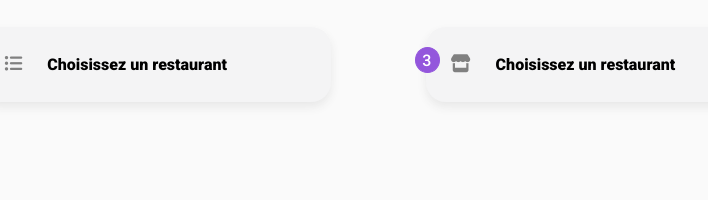
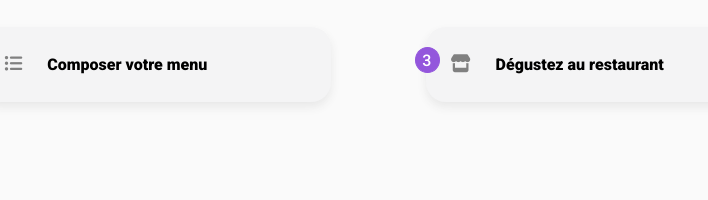
Before and after one commit to kokiz83/Ohmyfood, a website: page index.html in a window 1280 px wide. Shown: the part 457-657 px from the top of the page, 501-1209 px from the left. Drawn offline with Linux system fonts and the light colour scheme; a web font is replaced by a local one.

Commit message:
add modification html

```diff
--- a/index.html
+++ b/index.html
@@ -64,13 +64,13 @@
                     <button class="bouton">
                         <span class="numero">2</span>
                         <i class="fas fa-list-ul"></i>
-                        <span class="font">Choisissez un restaurant</span>
+                        <span class="font">Composer votre menu</span>
 
                     </button>
                     <button class="bouton">
                         <span class="numero">3</span>
                         <i class="fas fa-store "></i>
-                        <span class="font">Choisissez un restaurant</span>
+                        <span class="font">Dégustez au restaurant</span>
 
                     </button>
 
--- a/sass/bases/animations.scss
+++ b/sass/bases/animations.scss
@@ -27,7 +27,7 @@
 @keyframes rotate {
     0% {
 
-        transform: rotate(-270deg);
+        transform: rotate(360deg);
     }
 
     100% {
--- a/sass/utiles/mixins.scss
+++ b/sass/utiles/mixins.scss
@@ -91,8 +91,6 @@ $color-white: white;
         padding: 13px 12.5px 12px 12.8px;
         font-size: 1.48rem;
     }
-
-    /* zone apparition du coeur plein */
     &_filtre {
 
         position: absolute;
```
Also changed, not shown: style.css, 1 other file.
